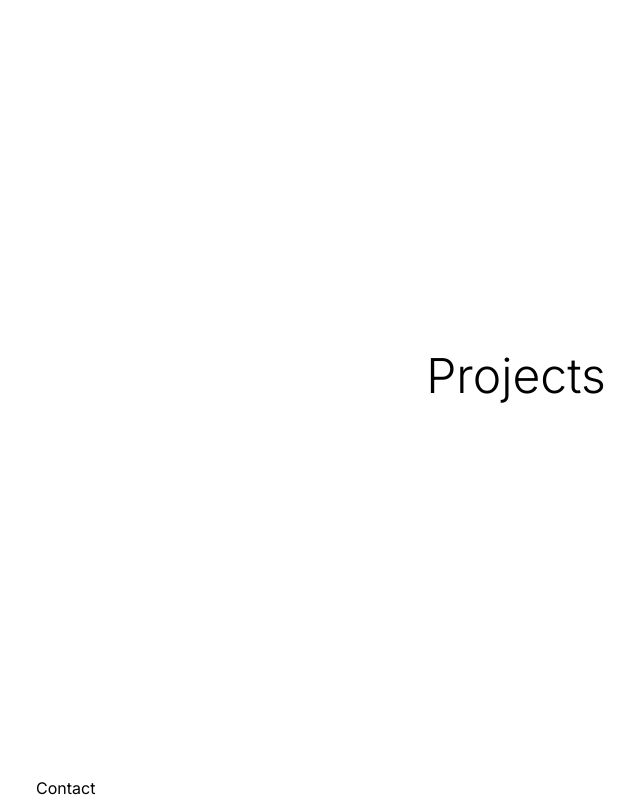
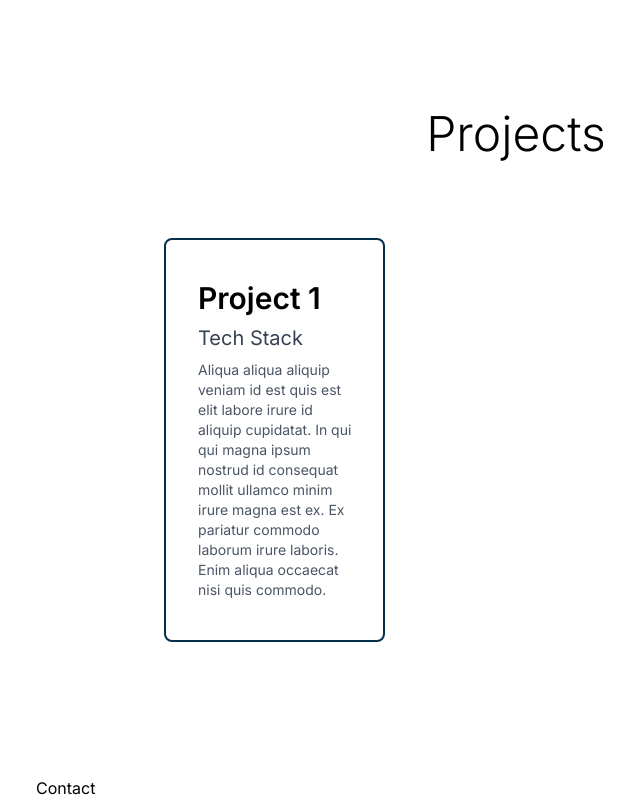
Before and after one commit to willdarkins/portfolio_v2, a React (Vite) app: page / in a window 1280 px wide. Shown: the part 1752-2552 px from the top of the page, without its empty margins (284-924 px from the left). Built offline with nearby package versions, Linux system fonts and the light colour scheme.

Commit message:
created first project panel with styles

```diff
--- a/src/components/Projects.jsx
+++ b/src/components/Projects.jsx
@@ -2,6 +2,14 @@ const Projects = () => {
   return (
     <div id="projects" className="min-h-screen w-full flex flex-col items-center justify-center gap-20 p-10 md:p-16 xl:p-32 ">
       <h1 className="text-center text-5xl font-light ">Projects</h1>
+
+      <div className="grid grid-cols-1 lg:grid-cols-2 xl:grid-cols-3 gap-5 ">
+        <div className="text-left space-y-2 border-2 hover:scale-105 transition-all duration-200 cursor-pointer px-8 py-10 border-sky-950 rounded-lg hover:bg-sky-50 ">
+          <h1 className="text-3xl font-semibold ">Project 1</h1>
+          <h3 className="text-xl text-gray-700 ">Tech Stack</h3>
+          <p className="text-sm text-gray-600">Aliqua aliqua aliquip veniam id est quis est elit labore irure id aliquip cupidatat. In qui qui magna ipsum nostrud id consequat mollit ullamco minim irure magna est ex. Ex pariatur commodo laborum irure laboris. Enim aliqua occaecat nisi quis commodo.</p>
+        </div>
+      </div>
     </div>
   )
 }
```
